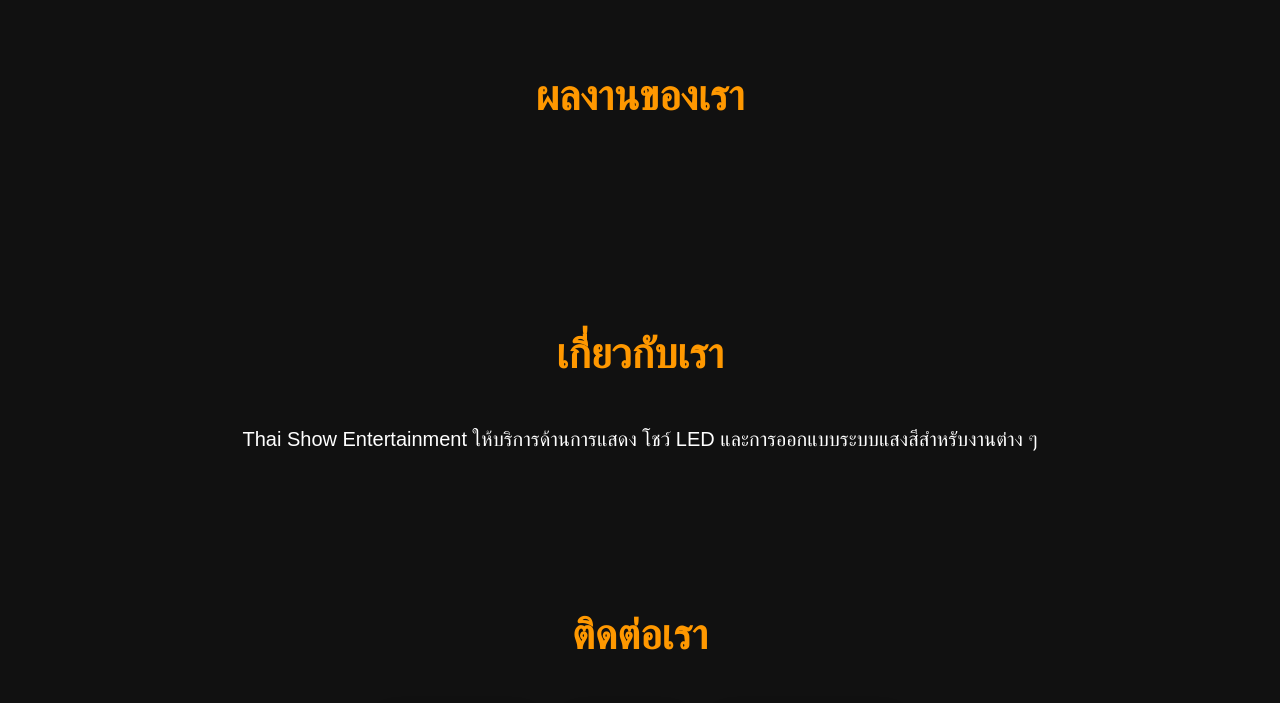
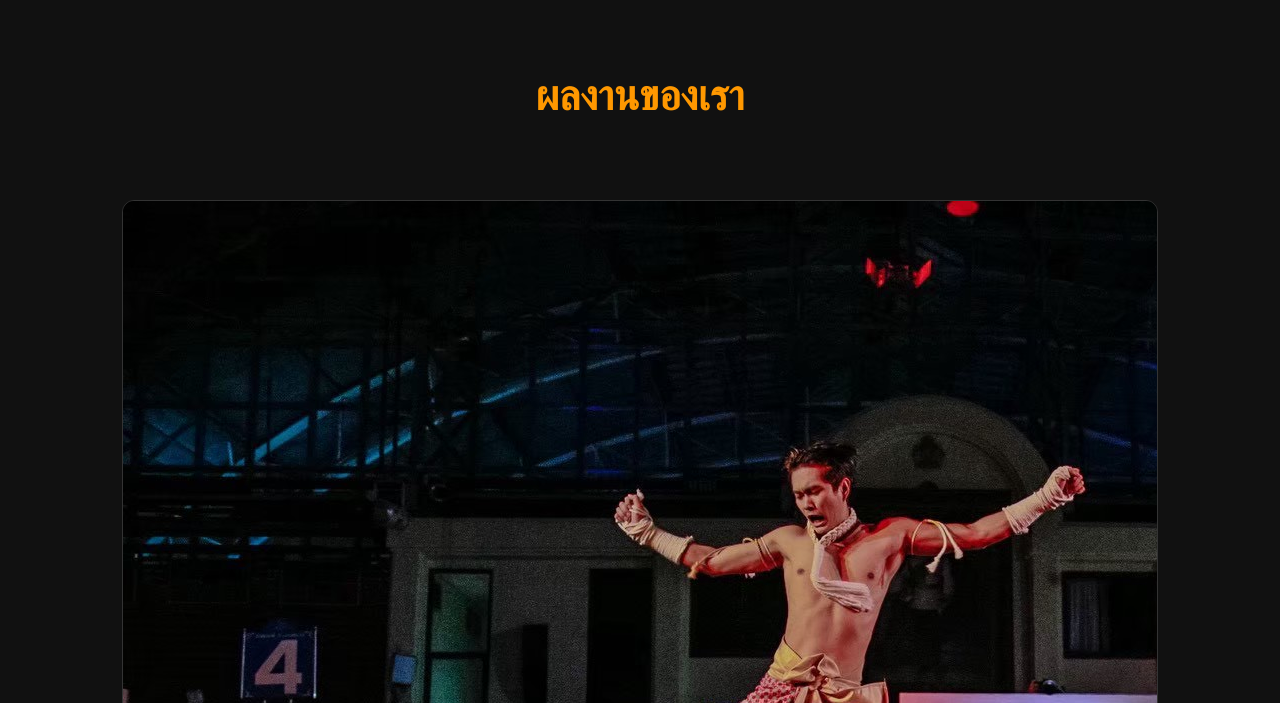
Before and after one commit to Thaishowentertainment/Thaishow, a plain HTML site: page index.html in a window 1280 px wide. Shown: the part 1470-2173 px from the top of the page. Drawn offline with Linux system fonts and the light colour scheme.

Commit message:
Update index.html

```diff
--- a/index.html
+++ b/index.html
@@ -284,7 +284,40 @@ footer {
         justify-content: center;
     }
 }
+/* =========================
+   WORKS GALLERY GRID
+========================= */
+.works-grid {
+    display: grid;
+    /* จัดคอลัมน์อัตโนมัติ: จอใหญ่แสดงหลายรูป จอเล็กจะหดเหลือรูปเดียว */
+    grid-template-columns: repeat(auto-fit, minmax(300px, 1fr));
+    gap: 20px;
+    max-width: 1200px;
+    margin: 0 auto;
+}
 
+.work-item {
+    border-radius: 12px;
+    overflow: hidden;
+    border: 1px solid #333;
+    transition: all 0.3s ease;
+}
+
+.work-item:hover {
+    border-color: #ff9800;
+    transform: scale(1.03);
+    box-shadow: 0 8px 25px rgba(255, 152, 0, 0.3);
+}
+
+.work-item img {
+   .work-item img {
+    width: 100%;
+    height: 300px; /* ผมปรับความสูงเพิ่มให้นิดนึง ภาพจะได้ดูไม่อึดอัดครับ */
+    object-fit: cover; /* ตัดส่วนเกินออกให้พอดีกล่อง */
+    object-position: top; /* 👈 บังคับให้โฟกัสจากส่วนบนสุดของภาพ ป้องกันหัวขาด! */
+    display: block;
+}
+}
 </style>
 </head>
 
@@ -405,6 +438,19 @@ footer {
 
     <h2 class="section-title">
         ผลงานของเรา
+        <!-- =========================
+     ผลงาน
+========================= -->
+<section class="services" id="works">
+
+
+    <!-- แกลเลอรีผลงาน -->
+    <div class="works-grid">
+        <div class="work-item">
+            <img src="images/work-1.jpg" alt="ผลงานที่ 1" onerror="this.src='images/show.jpg'">
+        </div>
+
+</section>
     </h2>
 
 </section>
```
